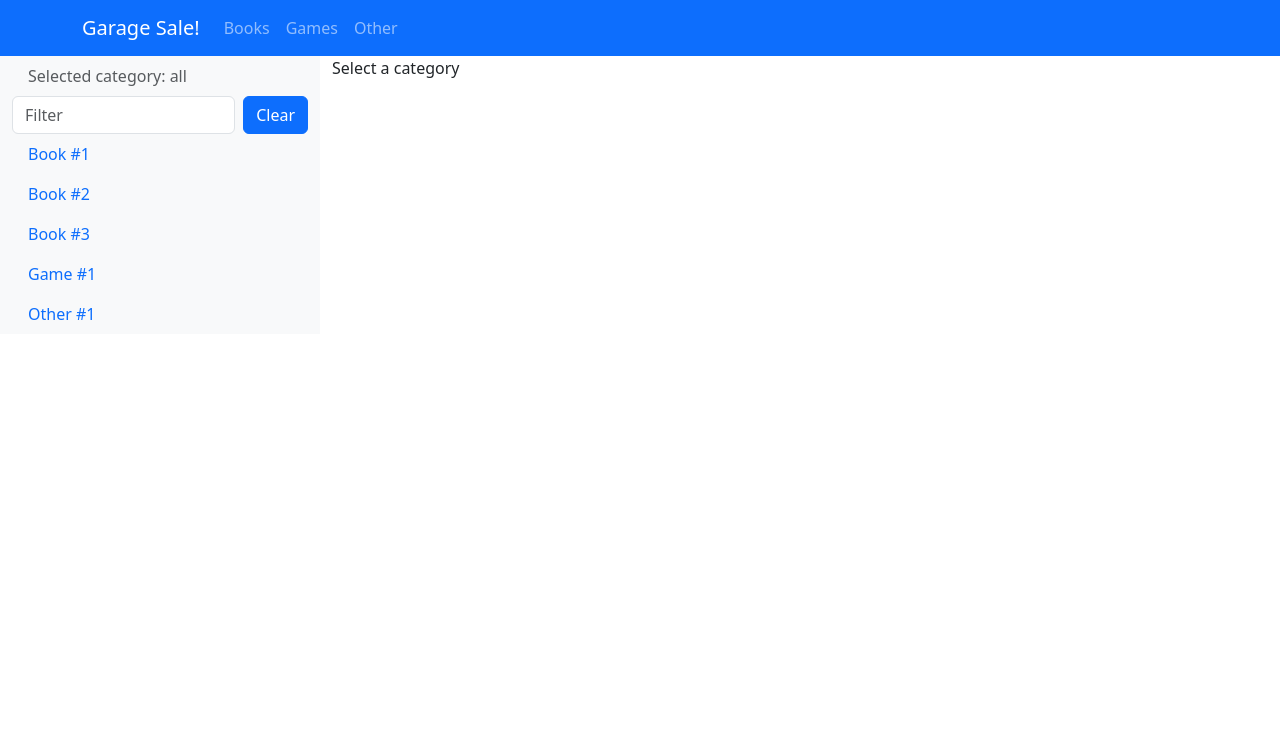
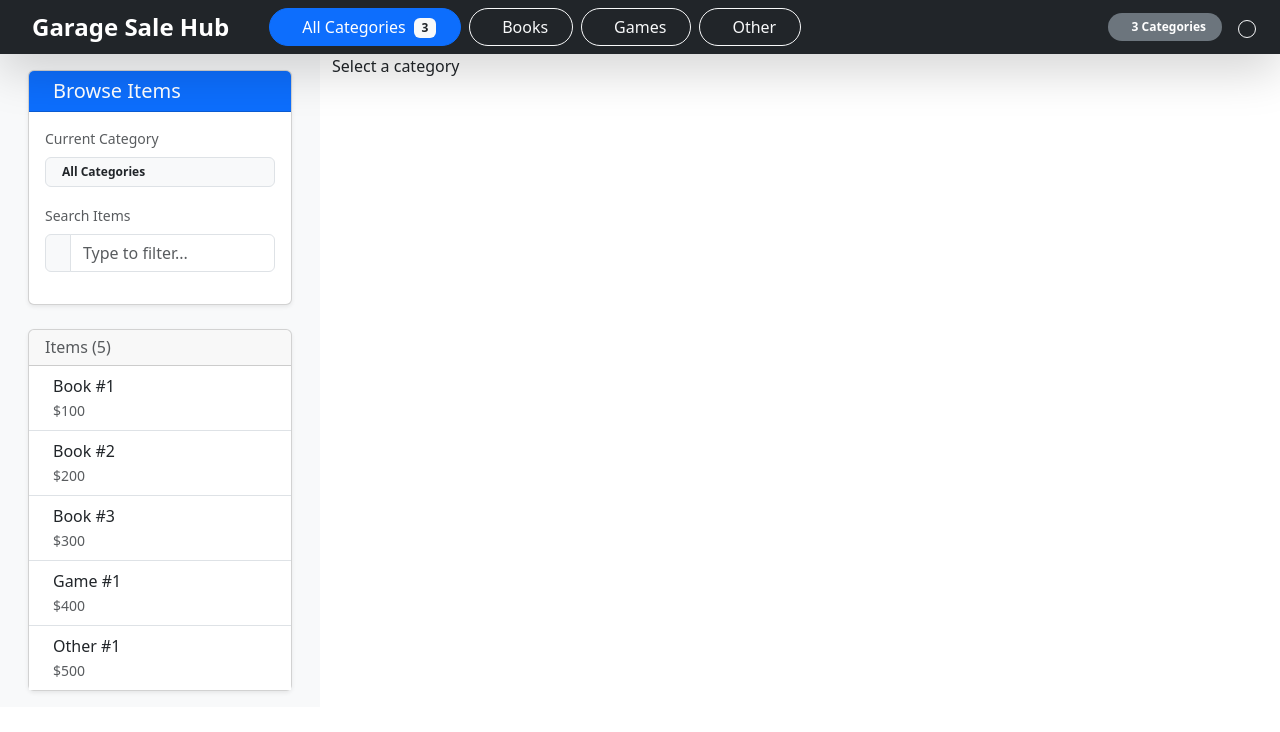
Before and after one commit to liveweird/garage-web, a Next.js app: page / in a window 1280 px wide. Shown: the top 732 px of the page. Built offline with nearby package versions, Linux system fonts and the light colour scheme.

Commit message:
Vibe-coded visual improvement, gods save us all

```diff
--- a/app/components/LeftMenu.tsx
+++ b/app/components/LeftMenu.tsx
@@ -37,41 +37,90 @@ export default function LeftMenu({ selectedCategoryId, selectedItem, onItemSelec
   }
 
   return (
-    <ul className="nav flex-column">
-      <li className="nav-item">
-        <button className="nav-link disabled" aria-disabled="true">Selected category: {selectedCategoryId !== '' ? selectedCategoryId : "all"}</button>
-      </li>
-      <li className="nav-item">
-        <form className="d-flex" role="search">
+    <div className="p-3">
+      <div className="card shadow-sm mb-4">
+        <div className="card-header bg-primary text-white">
+          <h5 className="card-title mb-0">
+            <i className="bi bi-funnel me-2"></i>Browse Items
+          </h5>
+        </div>
+        <div className="card-body">
+          <div className="mb-3">
+            <small className="text-muted d-block mb-2">Current Category</small>
+            <span className="badge bg-light text-dark border px-3 py-2 w-100 text-start">
+              {selectedCategoryId !== '' ? selectedCategoryId : "All Categories"}
+            </span>
+          </div>
+
+          <div className="mb-3">
+            <label htmlFor="itemFilter" className="form-label small text-muted">
+              Search Items
+            </label>
+            <div className="input-group">
+              <span className="input-group-text">
+                <i className="bi bi-search"></i>
+              </span>
               <input
-            className="form-control me-2"
+                id="itemFilter"
+                className="form-control"
                 type="search"
-            placeholder="Filter"
-            aria-label="Filter"
+                placeholder="Type to filter..."
+                aria-label="Filter items"
                 value={state.itemFilter}
-            onChange={e => {
-              onFilterChange(e.target.value);
-            }}
+                onChange={e => onFilterChange(e.target.value)}
               />
-          <button className="btn btn-primary" type="reset" onClick={
-            e => {
-              e.preventDefault();
-              onFilterChange('');
-            }
-          }>Clear</button>
-        </form>
-      </li>
+              {state.itemFilter && (
+                <button
+                  className="btn btn-outline-secondary"
+                  type="button"
+                  onClick={() => onFilterChange('')}
+                  title="Clear filter"
+                >
+                  <i className="bi bi-x"></i>
+                </button>
+              )}
+            </div>
+          </div>
+        </div>
+      </div>
+
+      <div className="card shadow-sm">
+        <div className="card-header d-flex justify-content-between align-items-center">
+          <h6 className="mb-0 text-muted">Items ({getFilteredItems().length})</h6>
+        </div>
+        <div className="card-body p-0">
+          {getFilteredItems().length > 0 ? (
+            <div className="list-group list-group-flush">
               {getFilteredItems().map((item) => (
-        <li key={item.id} className="nav-item">
                 <button
-            className={`nav-link ${selectedItem !== null && selectedItem.id === item.id ? 'active' : ''}`}
+                  key={item.id}
+                  className={`list-group-item list-group-item-action d-flex justify-content-between align-items-start ${
+                    selectedItem !== null && selectedItem.id === item.id ? 'active' : ''
+                  }`}
                   aria-current={selectedItem !== null && selectedItem.id === item.id ? 'page' : undefined}
                   onClick={() => onItemSelect(item)}
                 >
-            {item.name}
+                  <div className="ms-2 me-auto">
+                    <div className="fw-medium">{item.name}</div>
+                    <small className={selectedItem !== null && selectedItem.id === item.id ? 'text-white-50' : 'text-muted'}>
+                      ${item.price}
+                    </small>
+                  </div>
+                  {selectedItem !== null && selectedItem.id === item.id && (
+                    <i className="bi bi-check-circle-fill text-white"></i>
+                  )}
                 </button>
-        </li>
               ))}
-    </ul>
+            </div>
+          ) : (
+            <div className="text-center py-4">
+              <i className="bi bi-inbox display-4 text-muted mb-3"></i>
+              <p className="text-muted mb-0">No items found</p>
+              <small className="text-muted">Try adjusting your search or category filter</small>
+            </div>
+          )}
+        </div>
+      </div>
+    </div>
   );
 }
--- a/app/components/TopMenu.tsx
+++ b/app/components/TopMenu.tsx
@@ -10,25 +10,97 @@ type TopMenuProps = {
 export default function TopMenu({ selectedCategoryId, onCategorySelect }: TopMenuProps) {
   return (
     <>
-      <nav className="navbar sticky-top bg-primary navbar-expand-lg" data-bs-theme="dark">
-        <div className="container">
-          <a className="navbar-brand" href="#" onClick={(e) => {
-            e.preventDefault();
-            onCategorySelect('');
-          }}>Garage Sale!</a>
-          <div className="collapse navbar-collapse" id="navbarSupportedContent">
-            <ul className="navbar-nav me-auto mb-2 mb-lg-0">
-              {getCategories().map((item, index) => (
-                <li key={index} className="nav-item">
+      <nav className="navbar navbar-expand-lg navbar-dark bg-dark shadow-lg sticky-top">
+        <div className="container-fluid px-4">
+          <button
+            className="navbar-brand btn btn-link text-white text-decoration-none p-0 border-0 fw-bold fs-4"
+            onClick={() => onCategorySelect('')}
+            style={{ background: 'none' }}
+          >
+            <i className="bi bi-house-door me-2"></i>
+            Garage Sale Hub
+          </button>
+
+          <button
+            className="navbar-toggler"
+            type="button"
+            data-bs-toggle="collapse"
+            data-bs-target="#navbarNav"
+            aria-controls="navbarNav"
+            aria-expanded="false"
+            aria-label="Toggle navigation"
+          >
+            <span className="navbar-toggler-icon"></span>
+          </button>
+
+          <div className="collapse navbar-collapse" id="navbarNav">
+            <ul className="navbar-nav me-auto mb-2 mb-lg-0 ms-lg-4">
+              <li className="nav-item me-2">
+                <button
+                  className={`btn ${selectedCategoryId === '' ? 'btn-primary' : 'btn-outline-light'} rounded-pill px-4`}
+                  onClick={() => onCategorySelect('')}
+                >
+                  <i className="bi bi-grid me-2"></i>
+                  All Categories
+                  {selectedCategoryId === '' && (
+                    <span className="badge bg-light text-dark ms-2">
+                      {getCategories().length}
+                    </span>
+                  )}
+                </button>
+              </li>
+              {getCategories().map((category) => (
+                <li key={category.id} className="nav-item me-2">
                   <button
-                    className={`nav-link ${item.id === selectedCategoryId ? 'active' : ''}`}
-                    aria-current={item.id === selectedCategoryId ? 'page' : undefined}
-                    onClick={() => onCategorySelect(item.id)}>
-                    {item.name}
+                    className={`btn ${category.id === selectedCategoryId ? 'btn-primary' : 'btn-outline-light'} rounded-pill px-4`}
+                    aria-current={category.id === selectedCategoryId ? 'page' : undefined}
+                    onClick={() => onCategorySelect(category.id)}
+                  >
+                    <i className="bi bi-tag me-2"></i>
+                    {category.name}
+                    {category.id === selectedCategoryId && (
+                      <i className="bi bi-check-circle-fill ms-2"></i>
+                    )}
                   </button>
                 </li>
               ))}
             </ul>
+
+            <div className="d-flex align-items-center">
+              <span className="badge bg-secondary rounded-pill px-3 py-2 me-3">
+                <i className="bi bi-collection me-2"></i>
+                {getCategories().length} Categories
+              </span>
+              <div className="dropdown">
+                <button
+                  className="btn btn-outline-light btn-sm rounded-circle p-2"
+                  type="button"
+                  data-bs-toggle="dropdown"
+                  aria-expanded="false"
+                  title="More options"
+                >
+                  <i className="bi bi-three-dots-vertical"></i>
+                </button>
+                <ul className="dropdown-menu dropdown-menu-end">
+                  <li>
+                    <button
+                      className="dropdown-item"
+                      onClick={() => onCategorySelect('')}
+                    >
+                      <i className="bi bi-arrow-clockwise me-2"></i>
+                      Reset Filters
+                    </button>
+                  </li>
+                  <li><hr className="dropdown-divider" /></li>
+                  <li>
+                    <button className="dropdown-item" disabled>
+                      <i className="bi bi-info-circle me-2"></i>
+                      About
+                    </button>
+                  </li>
+                </ul>
+              </div>
+            </div>
           </div>
         </div>
       </nav>
```
Also changed, not shown: app/components/SingleItem.tsx (+53 -28 lines). Lines whose indentation alone changed are shown as unchanged.
